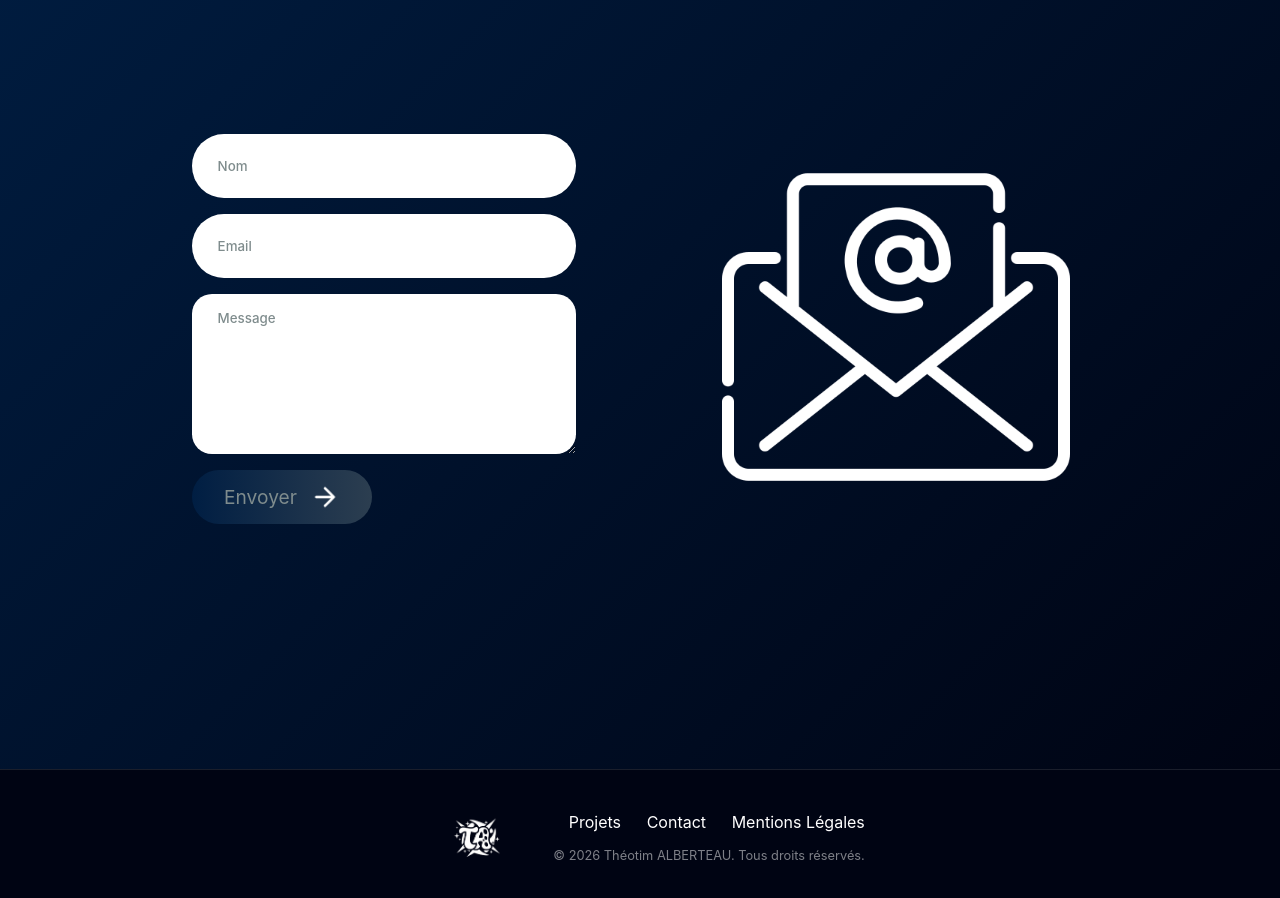
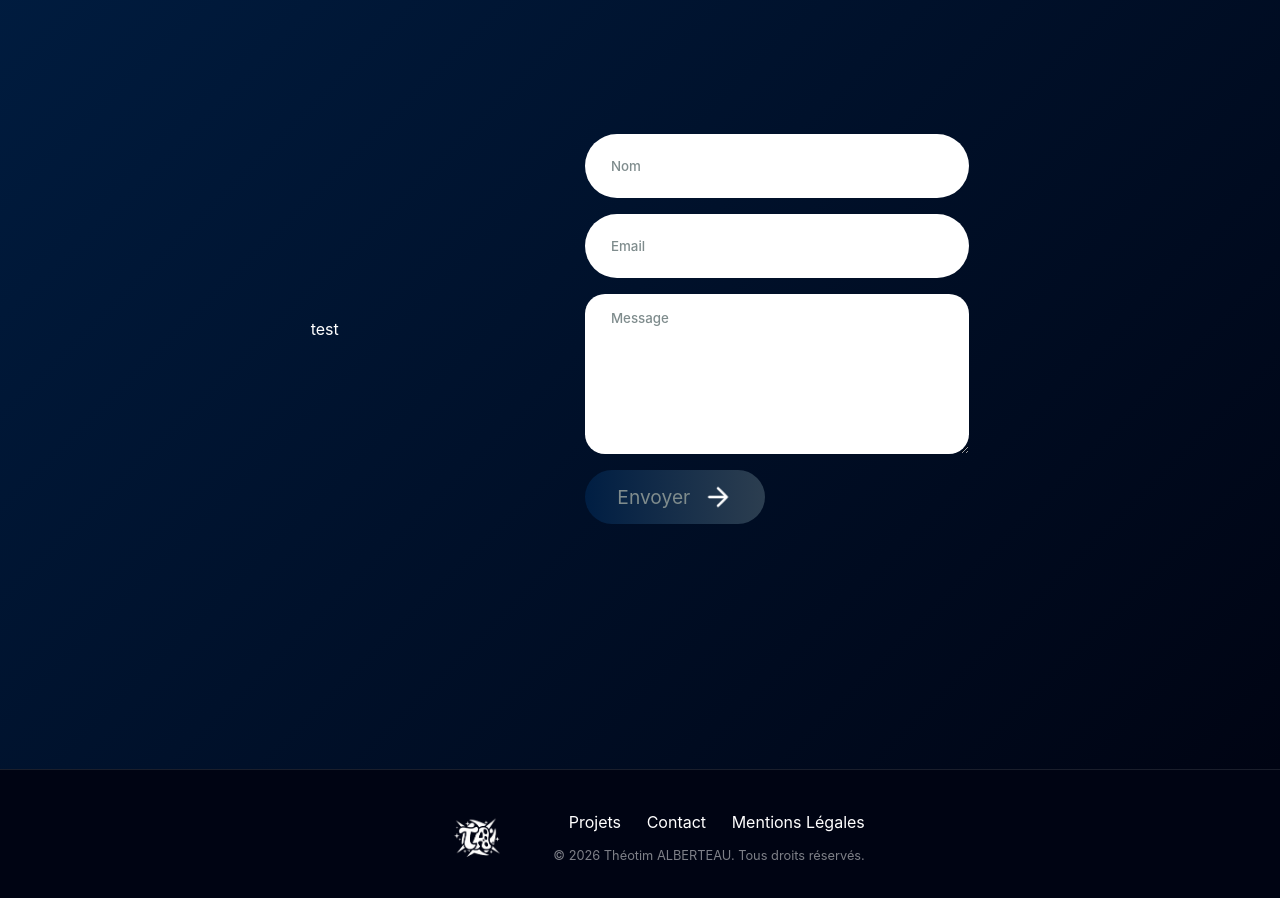
Before and after one commit to TheotimALBERTEAU/SitePerso, an Angular app: page / in a window 1280 px wide. Shown: the part 2360-3258 px from the top of the page. Built offline with nearby package versions, Linux system fonts and the light colour scheme; no server answers.

Commit message:
Reverse contact section

```diff
--- a/src/app/pages/main-page/main-page.component.css
+++ b/src/app/pages/main-page/main-page.component.css
@@ -1005,14 +1005,21 @@ section hr {
   gap: 2vh;
 }
 
-.contact-left-title h2 {
+.contact-right {
+  display: flex;
+  flex-direction: column;
+  align-items: start;
+  gap: 2vh;
+}
+
+.contact-right-title h2 {
   font-weight: 600;
   color: white;
   font-size: 2rem;
   margin-bottom: 1vh;
 }
 
-.contact-left-title hr {
+.contact-right-title hr {
   border: none;
   width: 20vw;
   height: 0.5rem;
@@ -1031,7 +1038,7 @@ section hr {
   border-radius: 50px;
 }
 
-.contact-left textarea {
+.contact-right textarea {
   height: 20vh;
   padding-top: 2vh;
   border-radius: 20px;
@@ -1064,10 +1071,6 @@ section hr {
   max-width: 30px;
 }
 
-.contact-right img {
-  width: 30vw;
-}
-
 @media (max-width: 767px) {
   html {
     overflow: hidden;
@@ -1093,7 +1096,7 @@ section hr {
     padding: 0.2vh 5vw
   }
 
-  .contact-container {
+  .pres-contact-container {
     display: flex;
     flex-direction: column;
     gap: 3vw;
--- a/src/app/pages/main-page/main-page.component.html
+++ b/src/app/pages/main-page/main-page.component.html
@@ -302,7 +302,13 @@
   <hr>
   <div class="contact-container">
 
-    <form action="https://api.web3forms.com/submit" method="POST" class="contact-left">
+    <div class="contact-left">
+      <div class="contact-card">
+        test
+      </div>
+    </div>
+
+    <form action="https://api.web3forms.com/submit" method="POST" class="contact-right">
 
       <input type="hidden" name="access_key" value="862cf3d2-e8f1-483d-beab-ee2bf085c2b7">
 
@@ -314,8 +320,5 @@
 
       <button type="submit" class="contact-submit">Envoyer<img src="Assets/Contact/arrow.png" alt="arrow-submit" class="submit-arrow"></button>
     </form>
-    <div class="contact-right">
-      <img src="Assets/Contact/contact-form.png" alt="contact-form-image">
-    </div>
   </div>
 </section>
```
